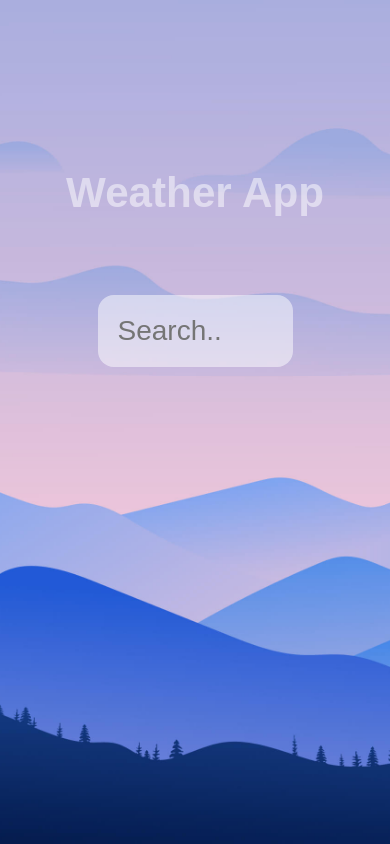
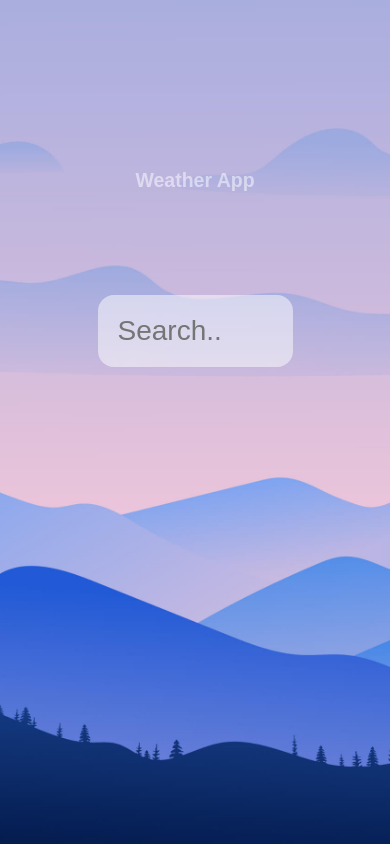
Before and after one commit to larryfisherman/weatherAPp, a React (Create React App) app: page / in a window 390 px wide. Built offline with nearby package versions, Linux system fonts and the light colour scheme.

Commit message:
Responsive for desktops

```diff
--- a/src/components/App.css
+++ b/src/components/App.css
@@ -11,6 +11,7 @@ body {
   background: url(../images/2850815.jpg);
   background-size: cover;
   background-position: bottom;
+  overflow: hidden;
 }
 
 .activeApp {
@@ -74,7 +75,7 @@ h1.unActive {
   top: 20%;
   left: 50%;
   transform: translate(-50%, 0);
-  font-size: 5vh;
+  font-size: 5vw;
   white-space: nowrap;
   color: rgba(255, 255, 255, 0.5);
 }
```
